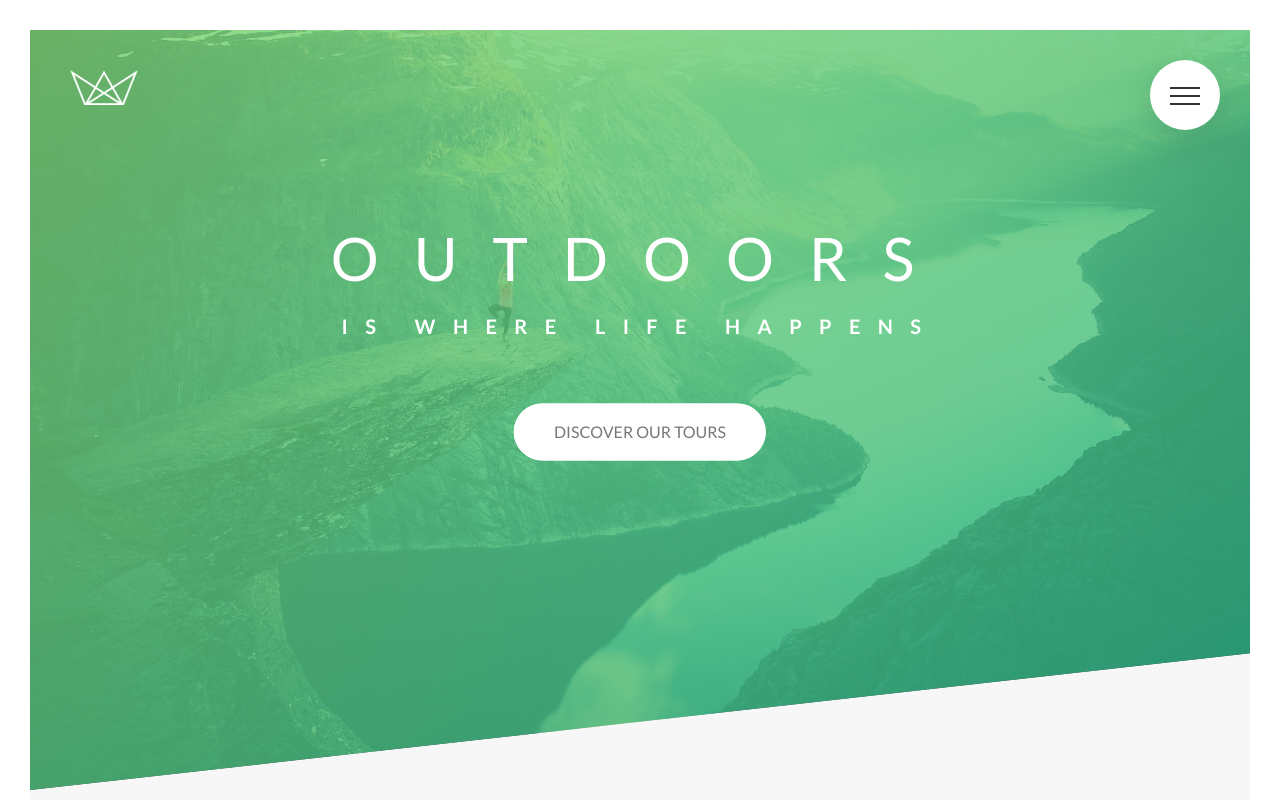
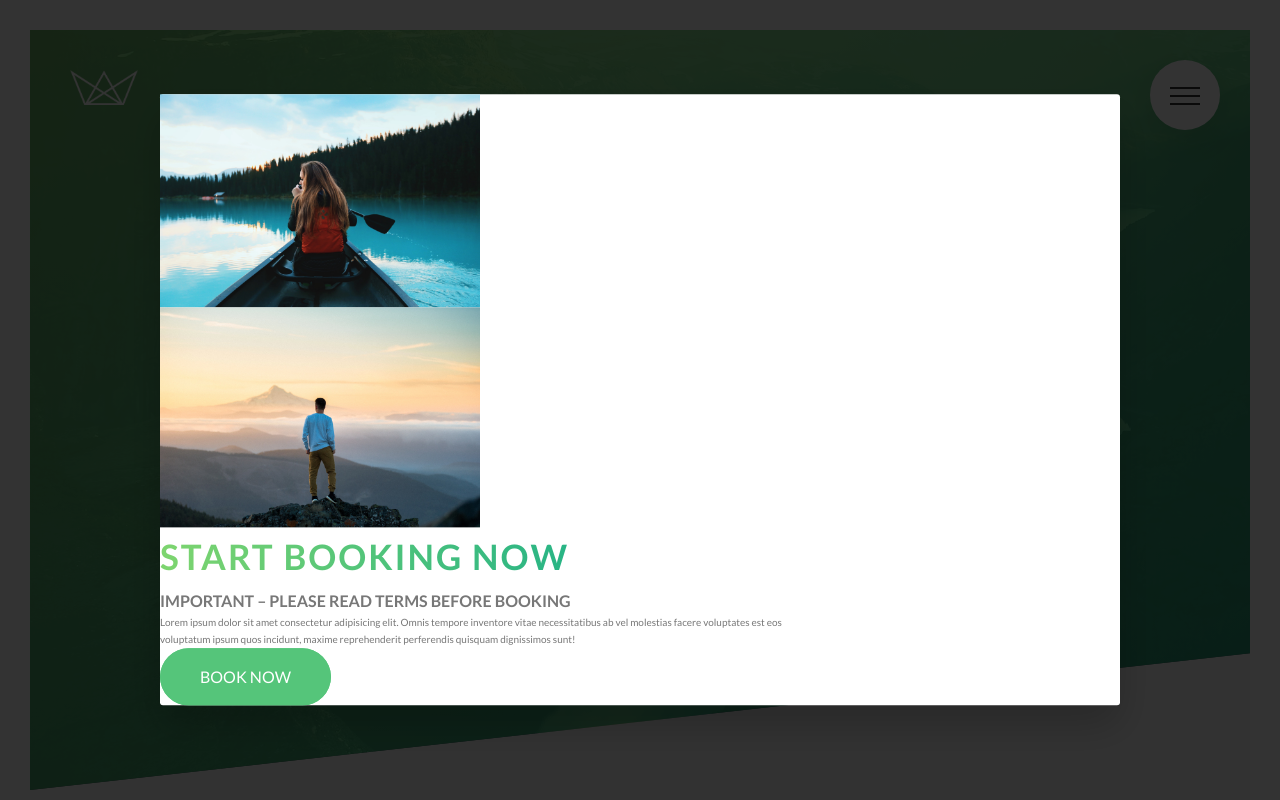
Before and after one commit to arslanhakim/Natours, a website: page index.html in a window 1280 px wide. Shown: the top 800 px of the page. Drawn offline with Linux system fonts and the light colour scheme.

Commit message:
POPUP starter

```diff
--- a/index.html
+++ b/index.html
@@ -448,5 +448,28 @@
         </div>
       </div>
     </footer>
+
+    <!-- POPUP  -->
+    <div class="popup">
+      <div class="popup__content">
+        <div class="popup__left">
+          <img src="img/nat-8.jpg" alt="" class="popup__img" />
+          <img src="img/nat-9.jpg" alt="" class="popup__img" />
+        </div>
+        <div class="popup__right">
+          <h2 class="heading-secondary">Start booking now</h2>
+          <h3 class="heading-tertiary">
+            Important &ndash; Please read terms before booking
+          </h3>
+          <p class="popup__text">
+            Lorem ipsum dolor sit amet consectetur adipisicing elit. Omnis
+            tempore inventore vitae necessitatibus ab vel molestias facere
+            voluptates est eos voluptatum ipsum quos incidunt, maxime
+            reprehenderit perferendis quisquam dignissimos sunt!
+          </p>
+          <a href="#" class="btn btn--green">Book now</a>
+        </div>
+      </div>
+    </div>
   </body>
 </html>
--- a/sass/abstract/_mixins.scss
+++ b/sass/abstract/_mixins.scss
@@ -5,3 +5,10 @@
     clear: both;
   }
 }
+
+@mixin absCenter {
+  position: absolute;
+  top: 50%;
+  left: 50%;
+  transform: translate(-50%, -50%);
+}
--- /dev/null
+++ b/sass/components/_popup.scss
@@ -0,0 +1,34 @@
+.popup {
+  height: 100vh;
+  width: 100%;
+  position: fixed;
+  top: 0;
+  left: 0;
+  background-color: rgba($color-black, 0.8);
+  z-index: 9999;
+
+  &__content {
+    @include absCenter;
+    width: 75%;
+    // height: 50rem;
+    background-color: $color-white;
+    box-shadow: 0 2rem 4rem rgba($color-black, 0.2);
+    border-radius: 3px;
+  }
+
+  &__left {
+    width: 33.333333%;
+  }
+
+  &__right {
+    width: 66.666666%;
+  }
+
+  &__img {
+    display: block;
+    width: 100%;
+  }
+
+  &__text {
+  }
+}
--- a/sass/main.scss
+++ b/sass/main.scss
@@ -14,6 +14,7 @@
 @import "./components/card";
 @import "./components/composition";
 @import "./components/form";
+@import "./components/popup";
 @import "./components/story";
 @import "./components/feature-box";
 
```
Also changed, not shown: css/style.css.
